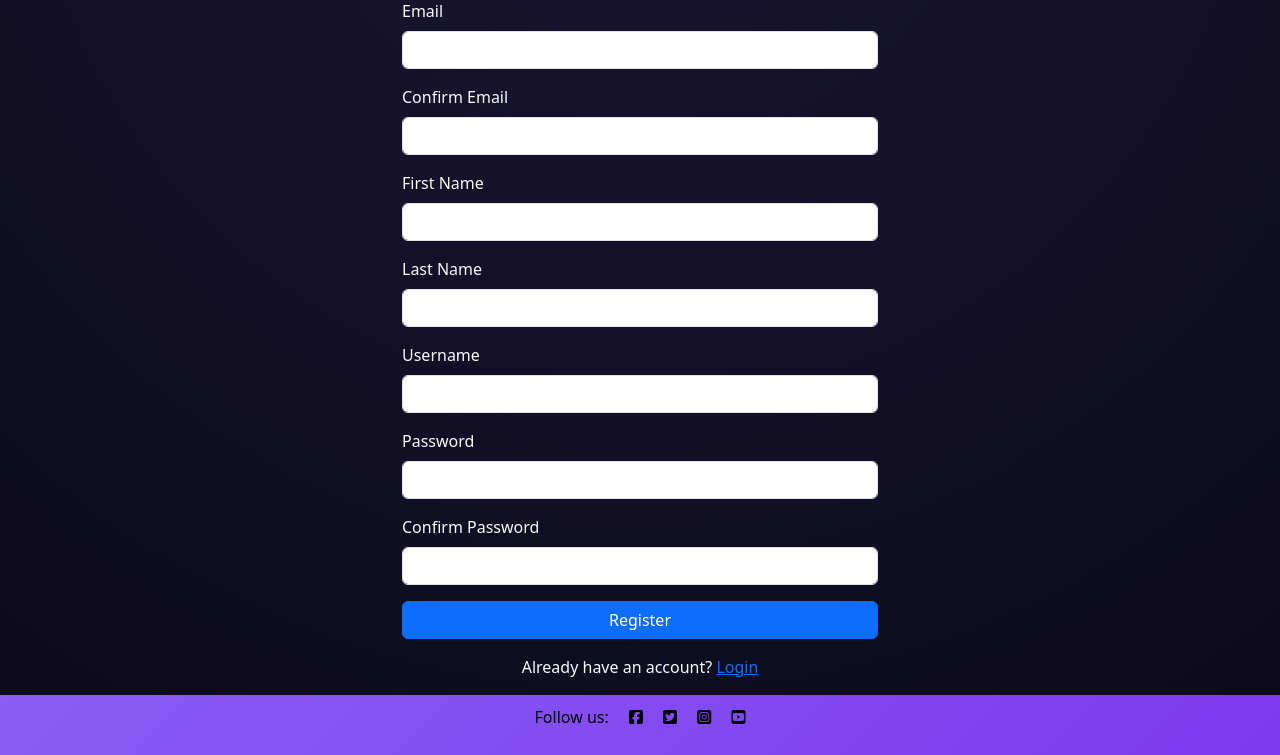
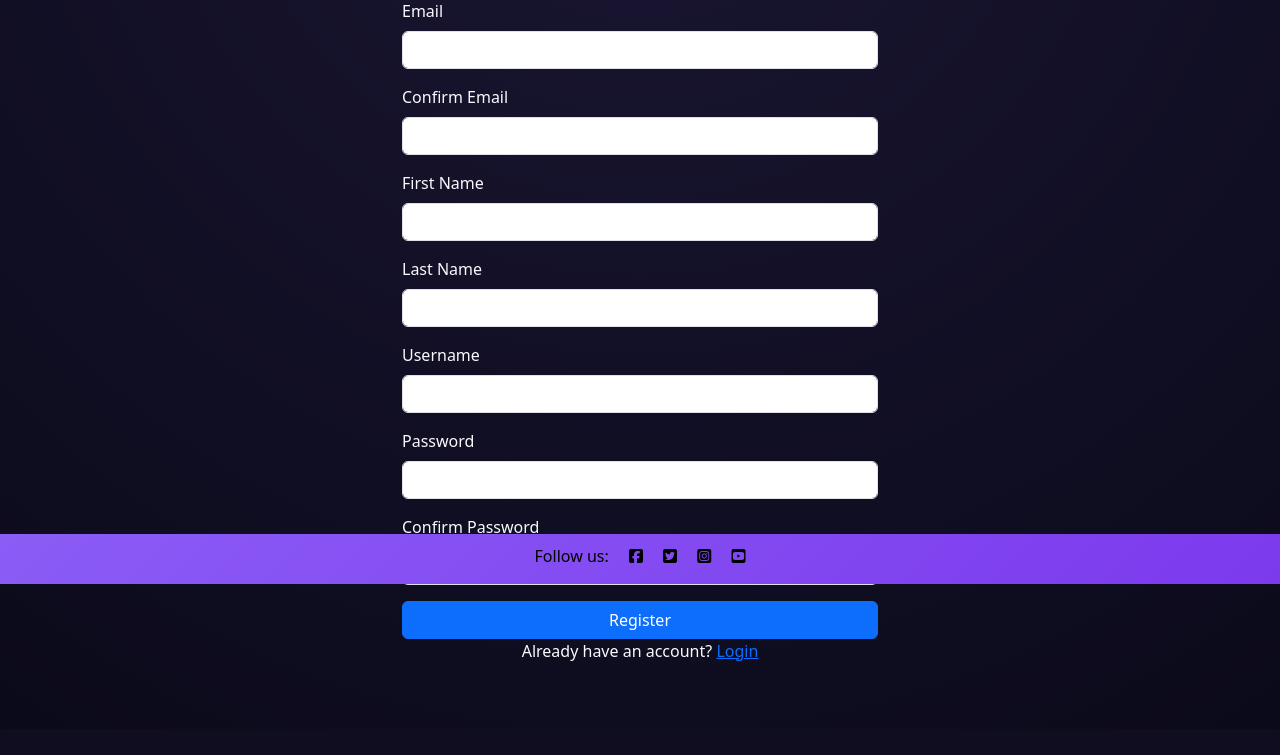
Before and after one commit to Ryan-ford25/Milestone-project-4, a Django app: page /accounts/signup/ in a window 1280 px wide. Shown: the part 216-971 px from the top of the page. After the commit the page ends 877 px from the top, so only its background shows below. Run offline with Django 5.2, Linux system fonts and the light colour scheme; some libraries are stand-ins or nearby versions.

Commit message:
Adjusting the css for the body to add padding to the bottom and adding a fixed position to the footer

```diff
--- a/static/css/base.css
+++ b/static/css/base.css
@@ -13,6 +13,7 @@
 body{
   background: radial-gradient(circle at top,#1A1633,#0B0A1A);
   color: var(--text);
+  padding-bottom: 50px;
 }
 
 /* Headers*/
@@ -297,10 +298,12 @@ padding-right:40px;
 
 /* Footer */
 footer{
+  bottom: 0;
+  position: fixed;
   background:linear-gradient(135deg,#8B5CF6,#7C3AED);
   color: var(--text);
   text-align: center;
-  padding: 10px;
+  padding-top: 10px;
   width: 100%;
   margin-top: 20px;
 }
--- a/templates/account/signup.html
+++ b/templates/account/signup.html
@@ -84,10 +84,12 @@
             Register
         </button>
     </form>
+    <div>
+        <p class="text-center">
+            Already have an account?
+            <a href="{% url 'account_login' %}">Login</a>
+        </p>
+    </div>
 
-    <p class="mt-3 text-center">
-        Already have an account?
-        <a href="{% url 'account_login' %}">Login</a>
-    </p>
 </div>
 {% endblock %}
```
